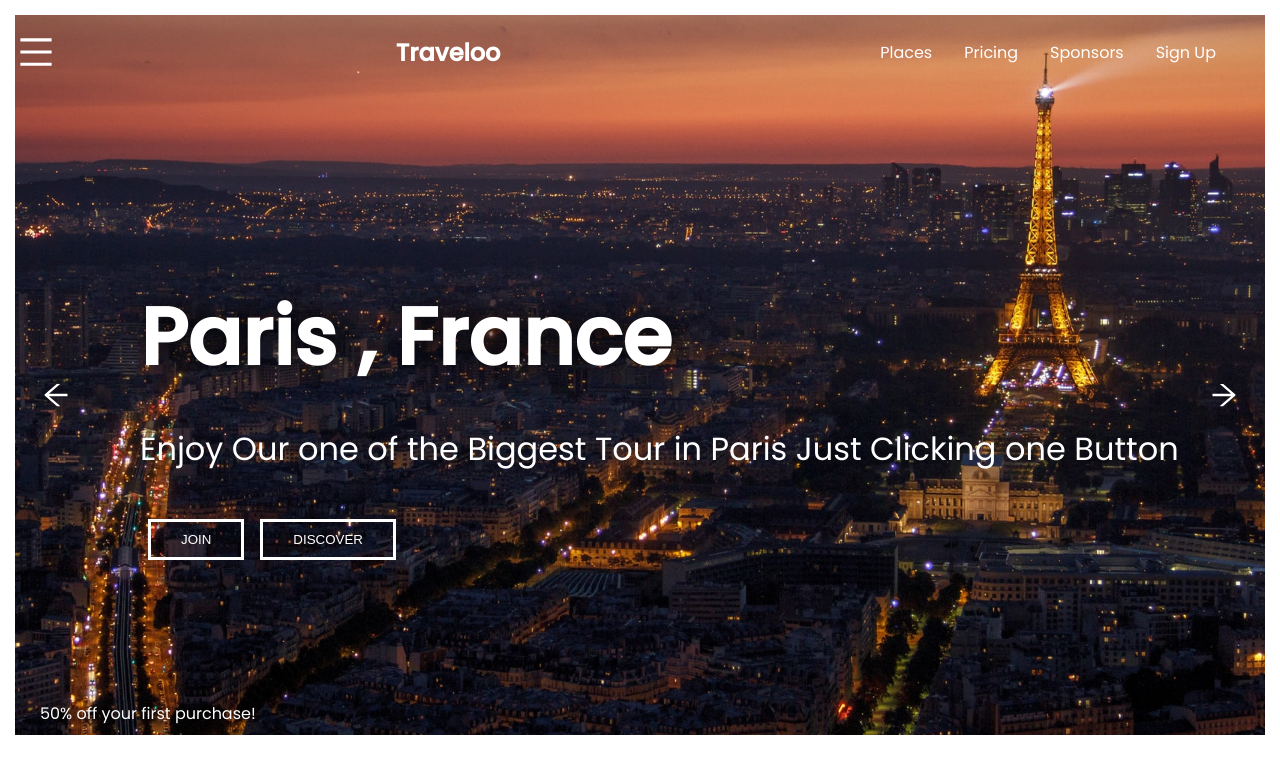
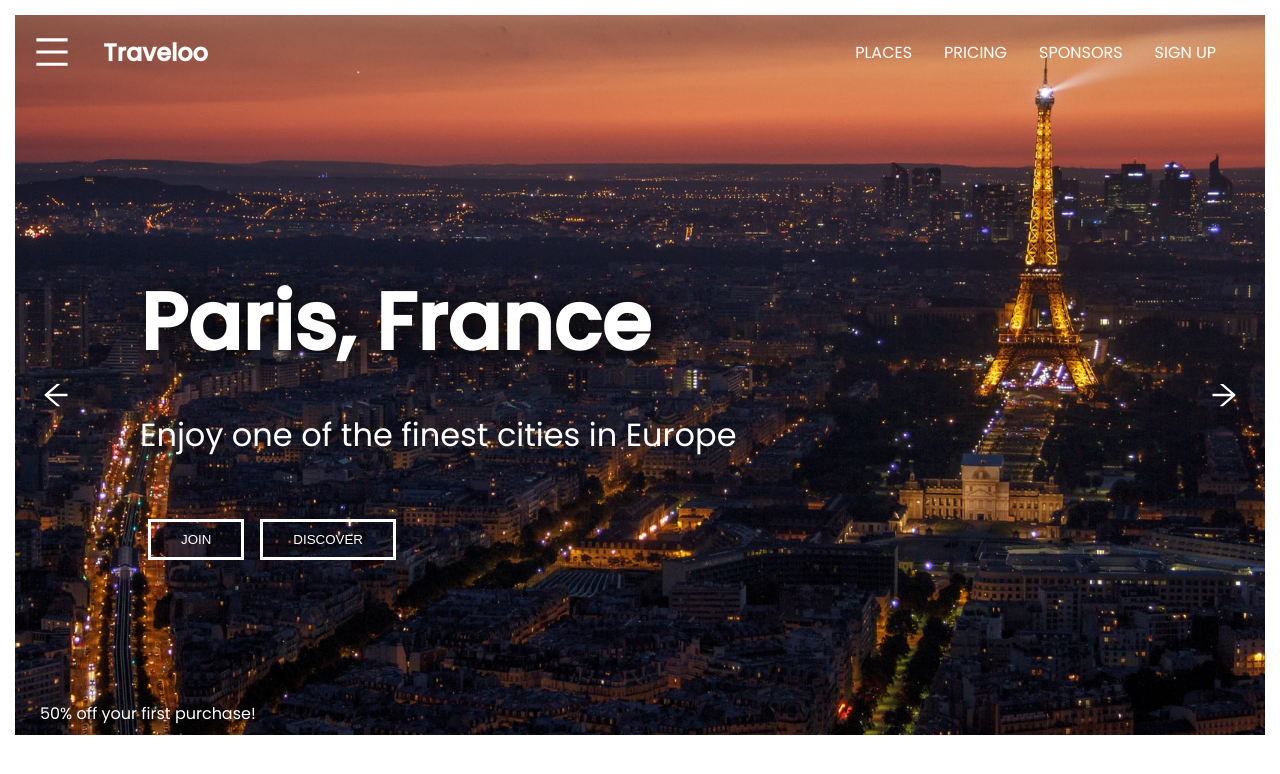
Before and after one commit to bobfdev/react-image-slider-sass, a React (Create React App) app: page / in a window 1280 px wide. Shown: the top 774 px of the page. Built offline with nearby package versions, Linux system fonts and the light colour scheme; a web font is replaced by a local one.

Commit message:
updated files

```diff
--- a/src/components/Data.js
+++ b/src/components/Data.js
@@ -6,26 +6,26 @@ import newyork from './images/newyork.jpeg';
 export const Data = [
     {
         image : paris,
-        text : 'Paris ,  France',
-        status: 'Enjoy Our one of the Biggest Tour in Paris Just Clicking one Button',
+        text : 'Paris, France',
+        status: 'Enjoy one of the finest cities in Europe',
         className : 'data-items'
     },
     {
         image : barcelona,
-        text : 'Barcelona ,  Spain',
-        status: 'Enjoy Our one of the Biggest Tour in Barcelona Just Clicking one Button',
+        text : 'Barcelona, Spain',
+        status: 'Enjoy one of the finest cities in Europe',
         className : 'data-items'
     },
     {
         image : moscow,
-        text : 'Moscow ,  Russia',
-        status: 'Enjoy Our one of the Biggest Tour in Moscow Just Clicking one Button',
+        text : 'Moscow, Russia',
+        status: 'Enjoy one of the finest cities in Europe',
         className : 'data-items'
     },
     {
         image : newyork,
-        text : 'New York ,  USA',
-        status: 'Enjoy Our one of the Biggest Tour in New York Just Clicking one Button',
+        text : 'New York, USA',
+        status: 'Enjoy one of the finest cities in the North America',
         className : 'data-items'
     }
 ]
--- a/src/components/styles/Header.scss
+++ b/src/components/styles/Header.scss
@@ -23,13 +23,14 @@
         font-size: 40px;
         color: $main-color;
         cursor: pointer;
-        margin-left: 1rem;
+        margin-left: 2rem;
     }
 }
 
 .logo {
+    margin-right: 35rem;
+
     h1 {
-        margin-left: 1rem;
         color: $main-color;
     }
 }
@@ -46,6 +47,7 @@
                 text-decoration: none;
                 color: $main-color;
                 margin: 1rem;
+                text-transform: uppercase;
             }
         }
     }
--- a/src/components/styles/Section.scss
+++ b/src/components/styles/Section.scss
@@ -28,14 +28,14 @@ section {
         font-size: 5rem;
         color: $main-color;
         left: 10%;
-        top: 25%;
+        top: 23%;
         font-weight: 900;
         text-shadow: 10px 0px 30px $header-color;
     }
 
     .status {
         position: absolute;
-        top: 52%;
+        top: 50%;
         left: 10%;
         color: $main-color;
         font-size: 2rem;
```
